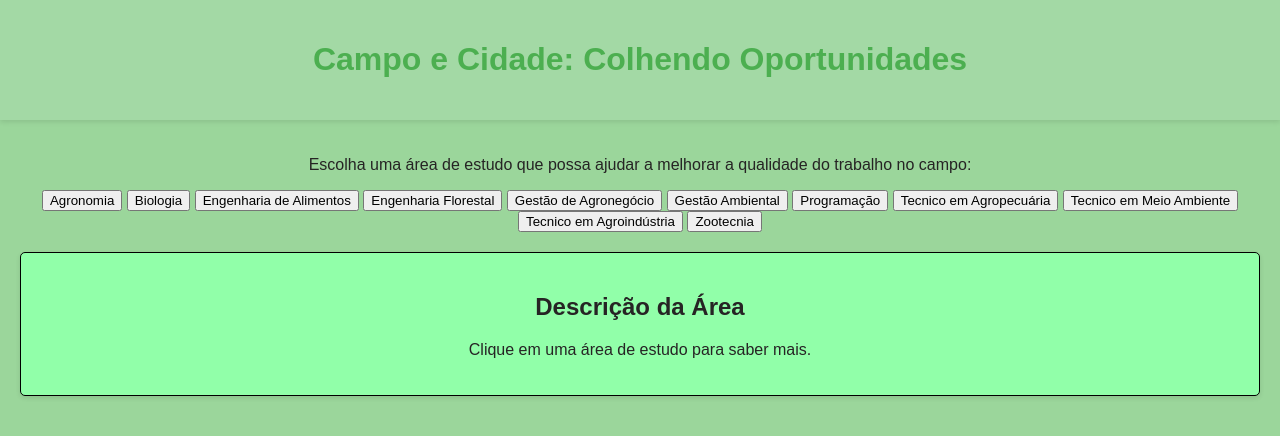
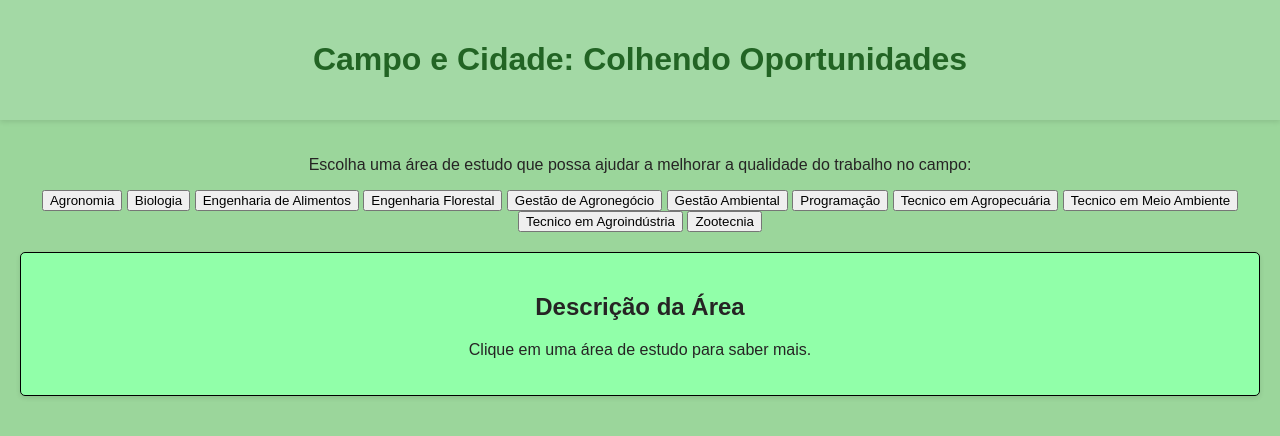
Before and after one commit to polli2203/agrinho, a plain HTML site: page index.html in a window 1280 px wide. Drawn offline with Linux system fonts and the light colour scheme.

Commit message:
klshskjc

```diff
--- a/style.css
+++ b/style.css
@@ -14,7 +14,7 @@ body {
 }
 
 .titulo{
-    color: #4CAF50;
+    color: #226424;
 }
 
 .escolhas{
```
